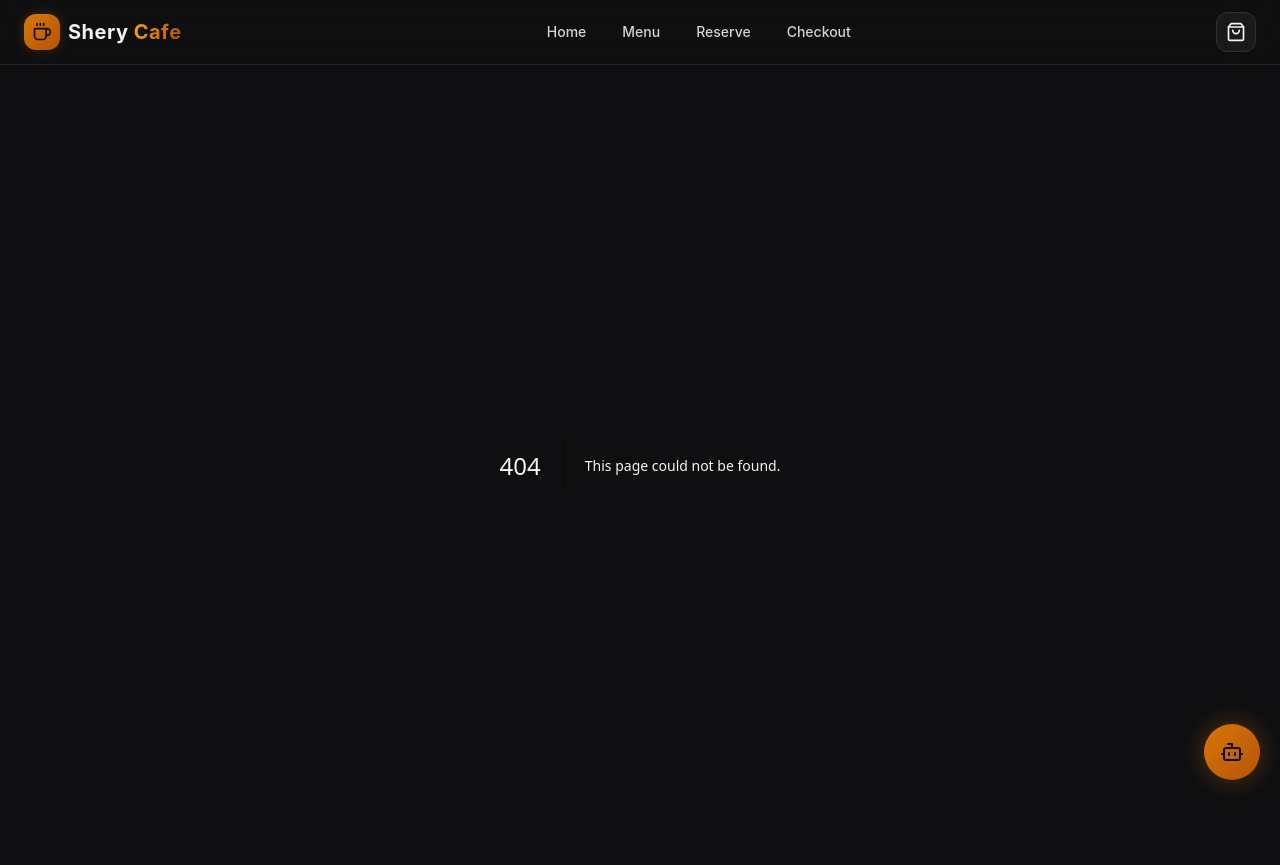
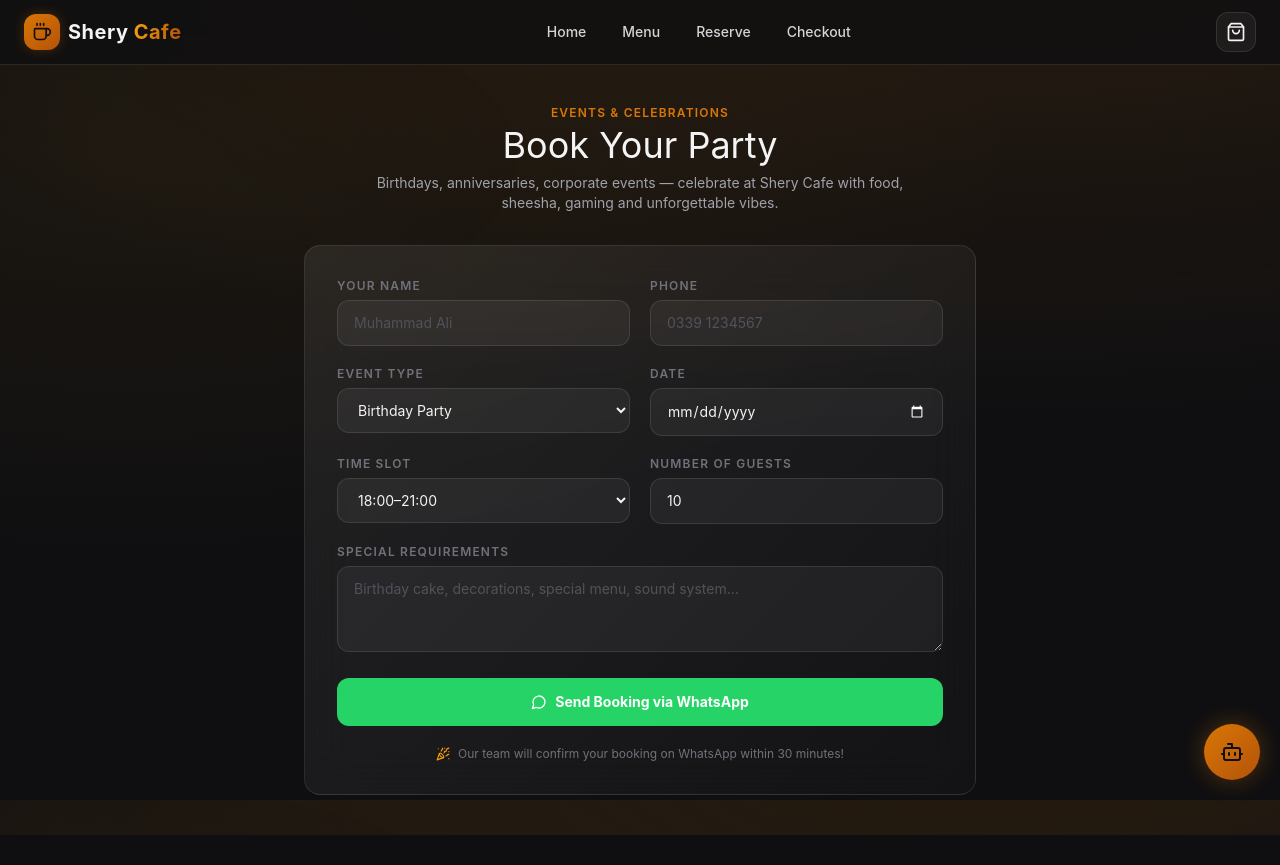
Before and after one commit to sheharyarshahid009-maker/shery-cafe-, a Next.js app: page /party in a window 1280 px wide. Before the commit this address had no page. After the commit the page ends 835 px from the top, so only its background shows below. Built offline with nearby package versions, Linux system fonts and the light colour scheme.

Commit message:
party booking page

```diff
--- /dev/null
+++ b/src/app/party/page.tsx
@@ -0,0 +1,19 @@
+import PartyBookingForm from "@/components/PartyBookingForm";
+
+export default function PartyPage() {
+  return (
+    <div className="mx-auto max-w-7xl px-4 py-10 sm:px-6">
+      <p className="text-center text-xs font-semibold uppercase tracking-widest text-gold-500">
+        Events & Celebrations
+      </p>
+      <h1 className="section-title mt-1 text-center">Book Your Party</h1>
+      <p className="mx-auto mt-2 max-w-xl text-center text-sm text-zinc-400">
+        Birthdays, anniversaries, corporate events — celebrate at Shery Cafe
+        with food, sheesha, gaming and unforgettable vibes.
+      </p>
+      <div className="mt-8">
+        <PartyBookingForm />
+      </div>
+    </div>
+  );
+}
--- /dev/null
+++ b/src/components/PartyBookingForm.tsx
@@ -0,0 +1,173 @@
+"use client";
+
+import { useState } from "react";
+import { motion } from "framer-motion";
+import { PartyPopper, MessageCircle } from "lucide-react";
+
+const EVENT_TYPES = [
+  "Birthday Party",
+  "Anniversary",
+  "Corporate Event",
+  "Farewell",
+  "Bridal/Baby Shower",
+  "Other Celebration",
+];
+
+const TIME_SLOTS = [
+  "12:00–15:00",
+  "15:00–18:00",
+  "18:00–21:00",
+  "21:00–00:00",
+];
+
+const WHATSAPP_NUMBER = "923396030012";
+
+export default function PartyBookingForm() {
+  const [form, setForm] = useState({
+    name: "",
+    phone: "",
+    eventType: EVENT_TYPES[0],
+    date: "",
+    timeSlot: TIME_SLOTS[2],
+    guests: 10,
+    notes: "",
+  });
+
+  const set = (k: keyof typeof form, v: string | number) =>
+    setForm((f) => ({ ...f, [k]: v }));
+
+  const submit = (e: React.FormEvent) => {
+    e.preventDefault();
+    const message =
+      `*Party/Event Booking - Shery Cafe*\n` +
+      `-------------------------\n` +
+      `Name: ${form.name}\n` +
+      `Phone: ${form.phone}\n` +
+      `Event: ${form.eventType}\n` +
+      `Date: ${form.date}\n` +
+      `Time: ${form.timeSlot}\n` +
+      `Guests: ${form.guests}\n` +
+      (form.notes ? `Notes: ${form.notes}\n` : "") +
+      `-------------------------`;
+    window.open(
+      `https://wa.me/${WHATSAPP_NUMBER}?text=${encodeURIComponent(message)}`,
+      "_blank"
+    );
+  };
+
+  const inputCls =
+    "w-full rounded-xl border border-white/10 bg-white/5 px-4 py-3 text-sm text-zinc-100 placeholder:text-zinc-600 outline-none transition focus:border-gold-500/50";
+  const labelCls =
+    "mb-1.5 block text-xs font-semibold uppercase tracking-widest text-zinc-500";
+
+  return (
+    <motion.form
+      initial={{ opacity: 0, y: 16 }}
+      animate={{ opacity: 1, y: 0 }}
+      onSubmit={submit}
+      className="glass mx-auto max-w-2xl space-y-5 p-6 sm:p-8"
+    >
+      <div className="grid gap-5 sm:grid-cols-2">
+        <div>
+          <label className={labelCls}>Your Name</label>
+          <input
+            required
+            value={form.name}
+            onChange={(e) => set("name", e.target.value)}
+            placeholder="Muhammad Ali"
+            className={inputCls}
+          />
+        </div>
+        <div>
+          <label className={labelCls}>Phone</label>
+          <input
+            required
+            value={form.phone}
+            onChange={(e) => set("phone", e.target.value)}
+            placeholder="0339 1234567"
+            className={inputCls}
+          />
+        </div>
+      </div>
+
+      <div className="grid gap-5 sm:grid-cols-2">
+        <div>
+          <label className={labelCls}>Event Type</label>
+          <select
+            value={form.eventType}
+            onChange={(e) => set("eventType", e.target.value)}
+            className={inputCls}
+          >
+            {EVENT_TYPES.map((t) => (
+              <option key={t} value={t} className="bg-ink-900">
+                {t}
+              </option>
+            ))}
+          </select>
+        </div>
+        <div>
+          <label className={labelCls}>Date</label>
+          <input
+            required
+            type="date"
+            value={form.date}
+            onChange={(e) => set("date", e.target.value)}
+            className={inputCls}
+          />
+        </div>
+      </div>
+
+      <div className="grid gap-5 sm:grid-cols-2">
+        <div>
+          <label className={labelCls}>Time Slot</label>
+          <select
+            value={form.timeSlot}
+            onChange={(e) => set("timeSlot", e.target.value)}
+            className={inputCls}
+          >
+            {TIME_SLOTS.map((t) => (
+              <option key={t} value={t} className="bg-ink-900">
+                {t}
+              </option>
+            ))}
+          </select>
+        </div>
+        <div>
+          <label className={labelCls}>Number of Guests</label>
+          <input
+            required
+            type="number"
+            min={5}
+            max={200}
+            value={form.guests}
+            onChange={(e) => set("guests", Number(e.target.value))}
+            className={inputCls}
+          />
+        </div>
+      </div>
+
+      <div>
+        <label className={labelCls}>Special Requirements</label>
+        <textarea
+          value={form.notes}
+          onChange={(e) => set("notes", e.target.value)}
+          placeholder="Birthday cake, decorations, special menu, sound system..."
+          rows={3}
+          className={inputCls}
+        />
+      </div>
+
+      <button
+        type="submit"
+        className="flex w-full items-center justify-center gap-2 rounded-xl bg-[#25D366] px-4 py-3.5 text-sm font-bold text-white transition hover:bg-[#1fb857]"
+      >
+        <MessageCircle className="h-4 w-4" /> Send Booking via WhatsApp
+      </button>
+
+      <p className="flex items-center justify-center gap-2 text-center text-xs text-zinc-500">
+        <PartyPopper className="h-3.5 w-3.5 text-gold-400" />
+        Our team will confirm your booking on WhatsApp within 30 minutes!
+      </p>
+    </motion.form>
+  );
+}
```
